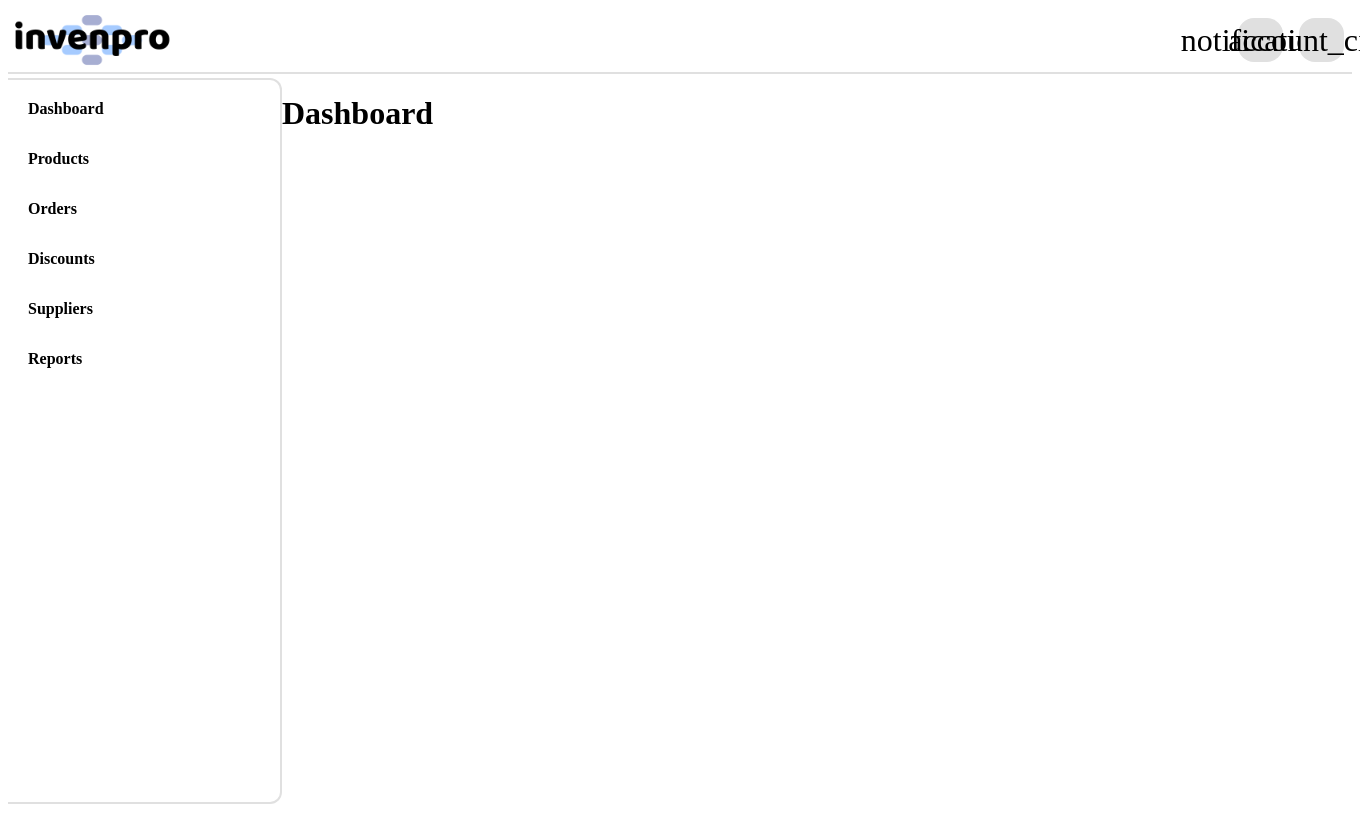
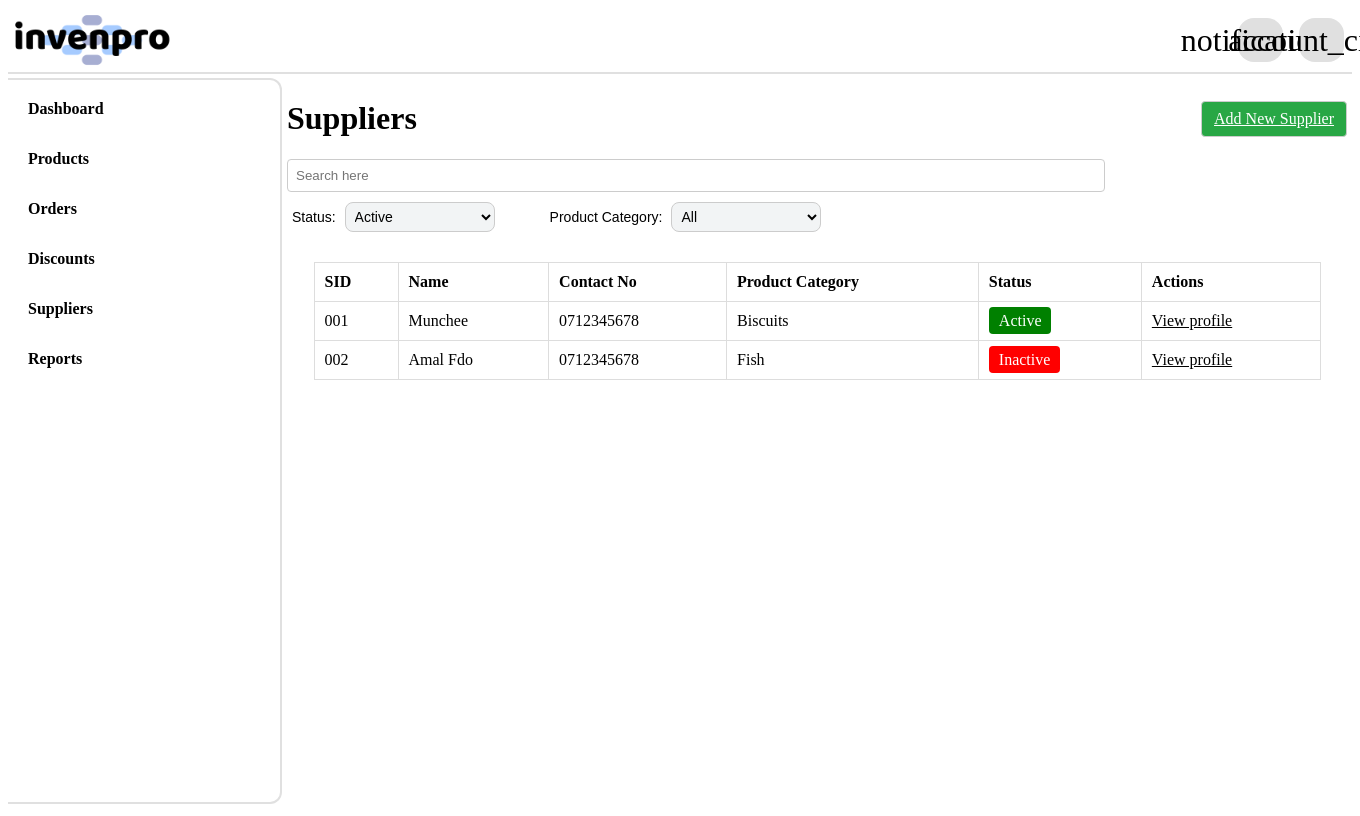
Before and after one commit to pamudusarasith/InvenPro, a PHP site: page /suppliers in a window 1360 px wide; the page is wider, and only the part inside the window is pictured. Run offline with PHP 8.4, Linux system fonts and the light colour scheme; the visitor is signed in with stand-in values (Sample User, id 1); data that the repository does not hold is empty; some web fonts are replaced.

Commit message:
Supplier page and add supplier form

```diff
--- a/app/Routes.php
+++ b/app/Routes.php
@@ -6,7 +6,9 @@ return [
     "/products" => "App\Controllers\Dashboard",
     "/orders" => "App\Controllers\Dashboard",
     "/discounts" => "App\Controllers\Dashboard",
-    "/suppliers" => "App\Controllers\Dashboard",
+    "/suppliers" => "App\Controllers\Suppliers",
+    "/suppliers/addSupplier" => "App\Controllers\AddSupplierForm",
+    "/suppliers/supplierDetails" => "App\Controllers\SupplierDetails",
     "/reports" => "App\Controllers\Dashboard",
     "/logout" => "App\Controllers\Logout"
 ];
--- /dev/null
+++ b/app/controllers/Suppliers.php
@@ -0,0 +1,20 @@
+<?php
+
+namespace App\Controllers;
+
+use App;
+
+session_start();
+
+class Suppliers
+{
+    public function index(): void
+    {
+        if (!isset($_SESSION["email"])) {
+            header("Location: /");
+            return;
+        }
+
+        App\View::render('Suppliers');
+    }
+}
--- /dev/null
+++ b/app/views/Suppliers.view.php
@@ -0,0 +1,177 @@
+<div class="container-column">
+    <?php App\View::render("components/Navbar") ?>
+    <div class="container-row">
+        <?php App\View::render("components/Sidebar") ?>
+        <div class="content">
+
+            <!-- Flexbox container for heading and button -->
+            <div class="header-section">
+                <h1>Suppliers</h1>
+                <a href="/suppliers/addSupplier" class="add-btn">Add New Supplier</a>
+            </div>
+
+                <!-- Seasrch and Filter Section -->
+                <div class="search-section">
+                    <input type="text" placeholder="Search here" class="search-bar">
+                </div>
+
+                <div class="filter-section">
+                    <div class="dropdown">
+                        <lable class="filter-lable">Status:</lable>
+                            <select class="drp" id="status" name="status">
+                                <option value="Active" default>Active</option>
+                                <option value="Inactive">Inactive</option>
+                            </select>
+                    </div>
+
+                    <div class="dropdown">
+                        <lable class="filter-lable">Product Category:</lable>
+                            <select class="drp" id="product-category" name="product-category">
+                                <option value="All" default>All</option>
+                                <option value="Vegetables">Vegetable</option>
+                                <option value="Fruits">Fruits</option>
+                                <option value="Fish">Fish</option>
+                                <option value="Meats">Meat</option>
+                                <option value="Others">Others</option>
+                            </select>
+                    </div>
+                </div>
+
+            <!-- Suppliers Table -->
+            <table class="suppliers-table">
+                <thead>
+                    <tr>
+                        <th>SID</th>
+                        <th>Name</th>
+                        <th>Contact No</th>
+                        <th>Product Category</th>
+                        <th>Status</th>
+                        <th>Actions</th>
+                    </tr>
+                </thead>
+                <tbody>
+                    <!-- Example of supplier rows -->
+                    <tr>
+                        <td>001</td>
+                        <td>Munchee</td>
+                        <td>0712345678</td>
+                        <td>Biscuits</td>
+                        <td><span class="status-active">Active</span></td>
+                        <td><a href="/suppliers/supplierDetails" class="view-profile">View profile</a></td>
+                    </tr>
+                    <tr>
+                        <td>002</td>
+                        <td>Amal Fdo</td>
+                        <td>0712345678</td>
+                        <td>Fish</td>
+                        <td><span class="status-inactive">Inactive</span></td>
+                        <td><a href="#" class="view-profile">View profile</a></td>
+                    </tr>
+                </tbody>
+            </table>
+
+
+         </div>
+    </div>
+</div>
+
+<!-- Updated CSS -->
+<style>
+    .content {
+        padding: 5px;
+        flex: 1;
+    }
+
+    /* Flex container for heading and button */
+    .header-section {
+        display: flex;
+        justify-content: space-between; /* Align items to the opposite sides */
+        align-items: center; /* Vertically align the button with the heading */
+    }
+
+    .search-section {
+        display: flex;
+        margin-bottom: 10px; /* Adjust margin for spacing */
+    }
+
+     /* Filter section */
+     .filter-section {
+        display: flex;
+        gap: 50px;
+        margin-bottom: 30px;
+    }
+
+    .filter-lable{
+        font-family: Arial, sans-serif;
+        margin-bottom: 5px;
+        font-size: 14px;
+        padding: 5px
+    }
+
+    .drp{
+        padding: 5px;
+        font-size: 14px;
+        border: 1px solid #ccc;
+        border-radius: 8px;
+        background-color: #f2f4f5;
+        width: 150px
+
+    }
+
+    .search-bar {
+        padding: 8px;
+        width: 800px;
+        border-radius: 4px;
+        border: 1px solid #ccc;
+    }
+
+
+    .add-btn {
+        background-color: #28a745;
+        color: white;
+        padding: 8px 12px;
+        border: 1px solid #ccc;
+        cursor: pointer;
+        border-radius: 4px;
+    }
+
+    .suppliers-table {
+        width: 95%;
+        border-collapse: collapse;
+        margin: 0 auto;
+    }
+
+    .suppliers-table th {
+        padding: 10px;
+        border: 1px solid #ddd;
+        text-align: left;
+    }
+
+    .suppliers-table td {
+        padding: 10px;
+        border: 1px solid #ddd;
+        text-align: left;
+    }
+
+    .status-active {
+        color: white;
+        background-color: green;
+        padding: 5px 10px;
+        border-radius: 4px;
+    }
+
+    .status-inactive {
+        color: white;
+        background-color: red;
+        padding: 5px 10px;
+        border-radius: 4px;
+    }
+
+    .view-profile {
+        color: black;
+        text-decoration: underline;
+        cursor: pointer;
+    }
+
+
+</style>
```
Also changed, not shown: app/controllers/AddSupplierForm.php (added, +20 -0 lines), app/views/AddSupplierForm.view.php (added, +183 -0 lines).
